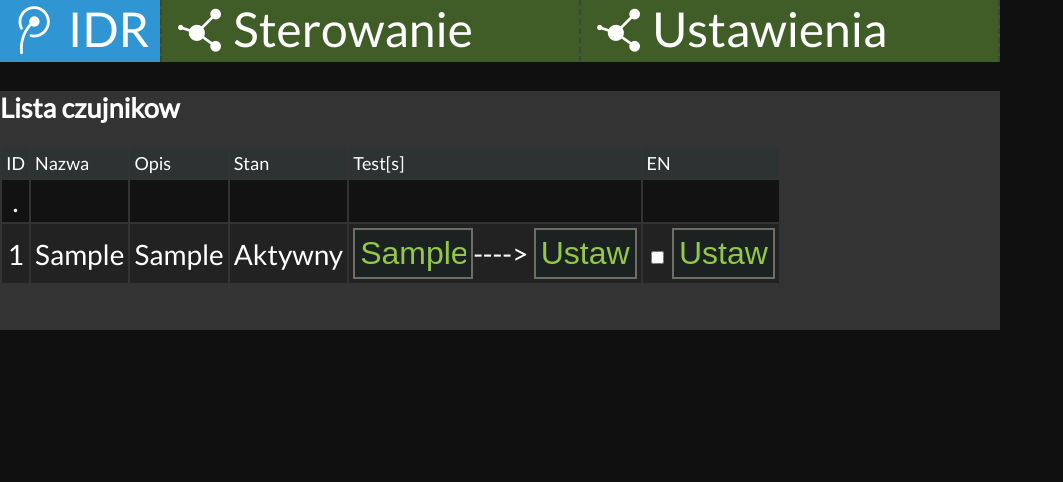
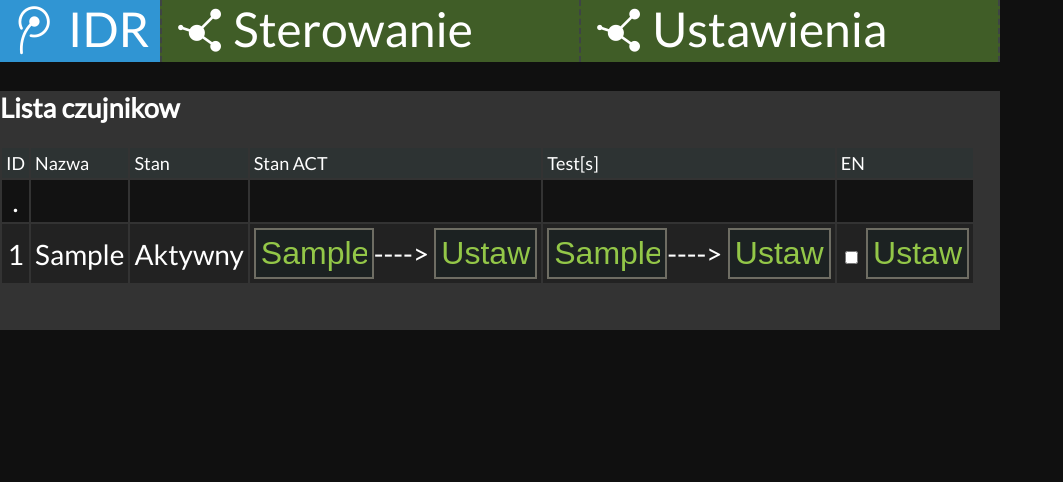
Before and after one commit to piotrmichna/rpi_html, a PHP site: page /homster_sens.php in a window 1280 px wide. Shown: the top 482 px of the page, without its empty margins (0-1063 px from the left). Run offline with PHP 8.4, Linux system fonts and the light colour scheme; tables that the repository leaves empty or names only in its code hold one stand-in row (values such as "Sample post").

Commit message:
aktualizacja formularza ustawien sensorow

```diff
--- a/homster_sens.php
+++ b/homster_sens.php
@@ -41,14 +41,19 @@
 
 					if(isset($_POST['delay_s'])){
 						if( is_numeric($_POST['delay_s']) ){
-							mysqli_query($con, 'UPDATE sens SET delay_s=' . $_POST['delay_s'] .' WHERE id=' . $_POST['id']);
+							mysqli_query($con, 'UPDATE item SET delay_s=' . $_POST['delay_s'] .' WHERE id=' . $_POST['id']);
+						}
+					}
+					if(isset($_POST['act'])){
+						if( is_numeric($_POST['act']) ){
+							mysqli_query($con, 'UPDATE item SET stan_act=' . $_POST['act'] .' WHERE id=' . $_POST['id']);
 						}
 					}
 					if(isset($_POST['enf'])){
 						if( isset($_POST['en']) ){
-							mysqli_query($con, 'UPDATE sens SET en=1 WHERE id=' . $_POST['enf']);
+							mysqli_query($con, 'UPDATE item SET en=1 WHERE id=' . $_POST['enf']);
 						}else{
-							mysqli_query($con, 'UPDATE sens SET en=0 WHERE id=' . $_POST['enf']);
+							mysqli_query($con, 'UPDATE item SET en=0 WHERE id=' . $_POST['enf']);
 						}
 					}
 					$wym=mysqli_query($con, 'SELECT * FROM item WHERE dir=0 ORDER BY nazwa;');
@@ -57,7 +62,7 @@
 						echo '<h2>Lista czujnikow</h2>';
 						echo '	<table id="tabList">';
 						echo '		<tr>';
-						echo '			<td class="tdNg">ID</td><td class="tdNg">Nazwa</td><td class="tdNg">Opis</td><td class="tdNg">Stan</td><td class="tdNg">Test[s]</td><td class="tdNg">EN</td>';
+						echo '			<td class="tdNg">ID</td><td class="tdNg">Nazwa</td><td class="tdNg">Stan</td><td class="tdNg">Stan ACT</td><td class="tdNg">Test[s]</td><td class="tdNg">EN</td>';
 						echo '		</tr>';
 						$i=0;
 						while ( $wym_row=mysqli_fetch_assoc($wym) ){
@@ -69,13 +74,21 @@
 							$styl="tdLib";
 							echo '			<td class="' . $styl . '">'. $wym_row['id']. '</td>';
 							echo '			<td class="' . $styl . '">'. $wym_row['nazwa']. '</td>';
-							echo '			<td class="' . $styl . '">'. $wym_row['opis']. '</td>';
 
 							if($wym_row['stan']==$wym_row['stan_act']) {
 								echo '			<td class="' . $styl . '">Aktywny</td>';
 							}else{
 								echo '			<td class="' . $styl . '">-</td>';
 							}
+
+							echo '			<td class="' . $styl . '">';
+							echo '				<form action="?ed=0" method="POST">';
+							echo '					<input type="hidden" name="id" value="' . $wym_row['id'] , '">';
+
+							echo '					<input type="text" name="act" value="' . $wym_row['stan_act'] , '">---->';
+							echo '					<input type="submit" value="Ustaw">';
+							echo '				</form>';
+							echo '			</td>';
 
 							echo '			<td class="' . $styl . '">';
 							echo '				<form action="?ed=0" method="POST">';
```
